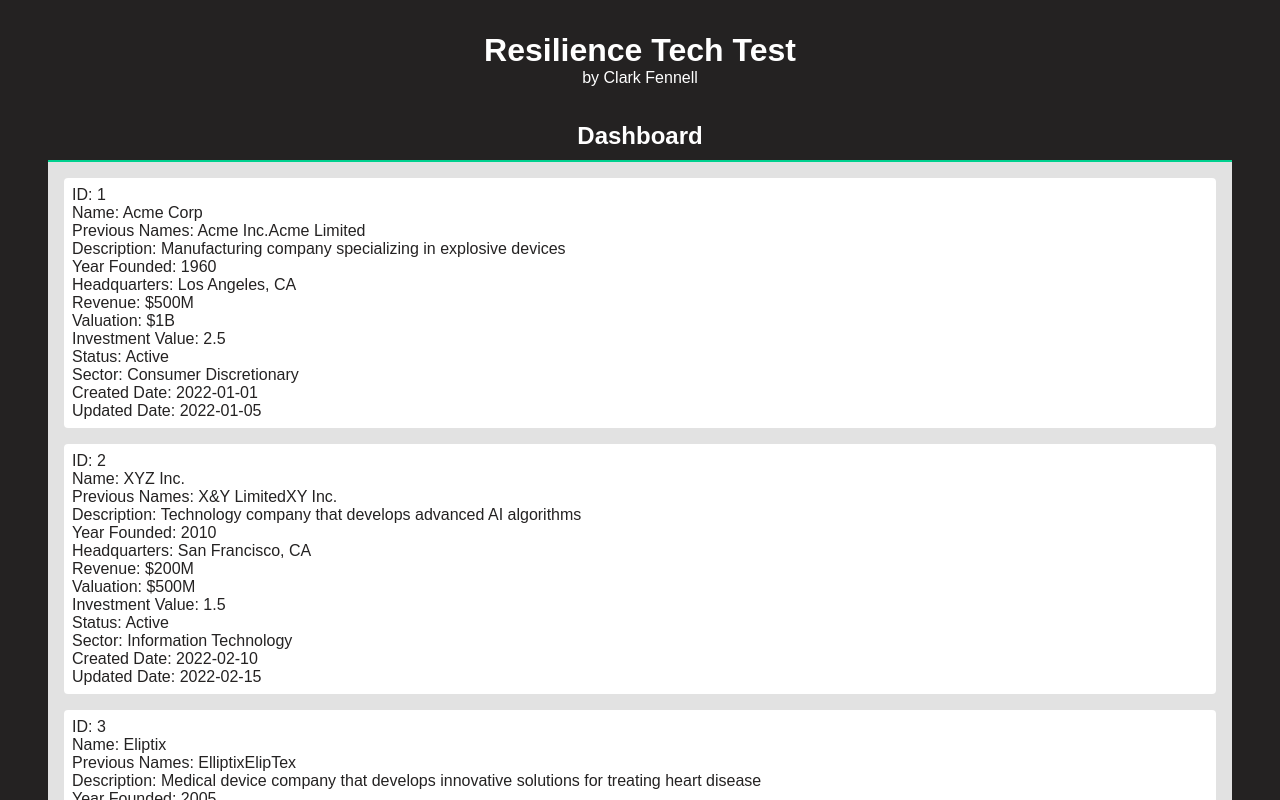
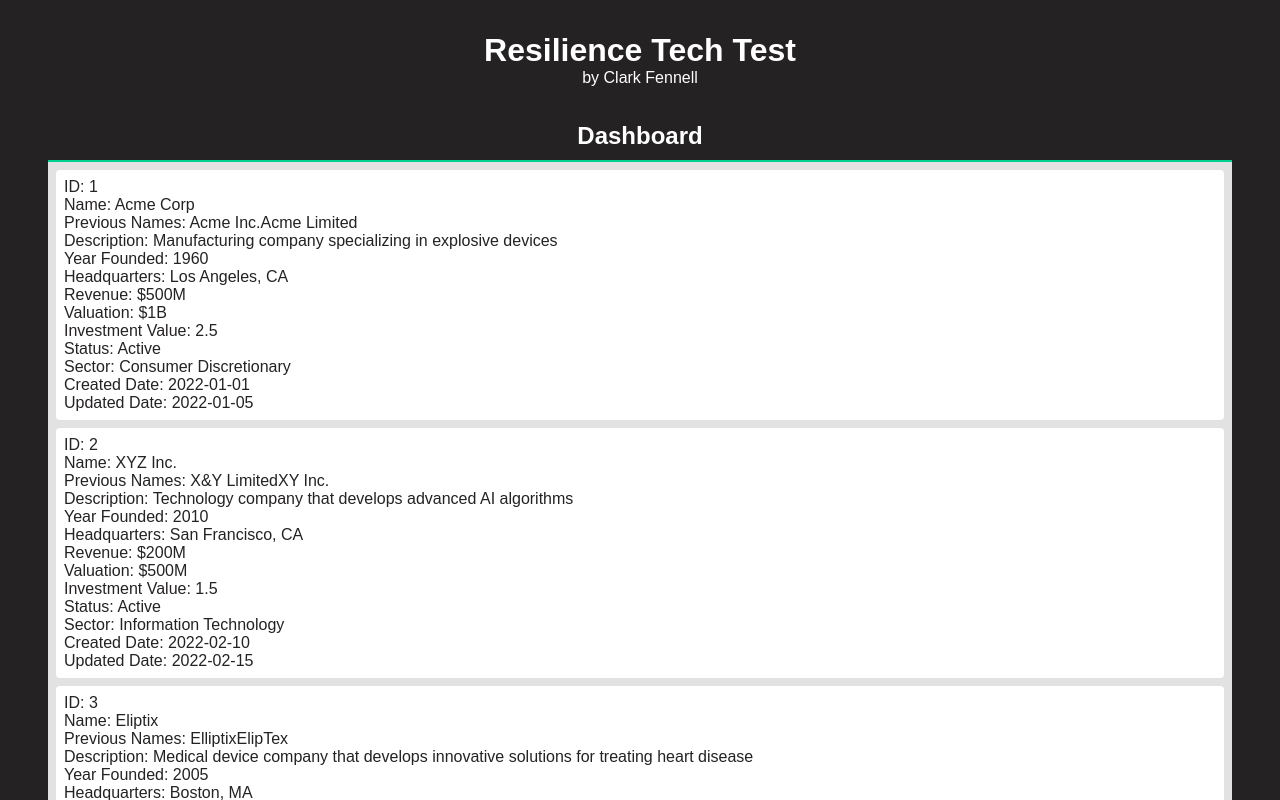
Before and after one commit to clarkfennell/resilience-tech-test, a Next.js app: page / in a window 1280 px wide. Shown: the top 800 px of the page. Built offline with nearby package versions, Linux system fonts and the light colour scheme.

Commit message:
adjusting styles on dashboard

```diff
--- a/src/components/dashboard/dashboard.styles.ts
+++ b/src/components/dashboard/dashboard.styles.ts
@@ -36,19 +36,23 @@ export const Content = styled.div`
  display: flex;
  flex-direction: column;
  justify-content: flex-start;
- padding: 0.5rem;
  width: -webkit-fill-available;
 `
 export const Investment = styled.div`
- display: flex;
- flex-direction: column;
- margin: 0.5rem;
- justify-content: flex-start;
  align-items: flex-start;
  background-color: ${({ theme }) => theme.colors.colors.white};
  border-radius: 0.25rem;
+ cursor: pointer;
+ display: flex;
+ flex-direction: column;
+ justify-content: flex-start;
+ margin: 0.5rem 0.5rem 0;
  padding: 0.5rem;
  width: -webkit-fill-available;
+
+ &:last-of-type {
+  margin-bottom: 0.5rem;
+ }
 `
 
 export const Info = styled.div``
```
